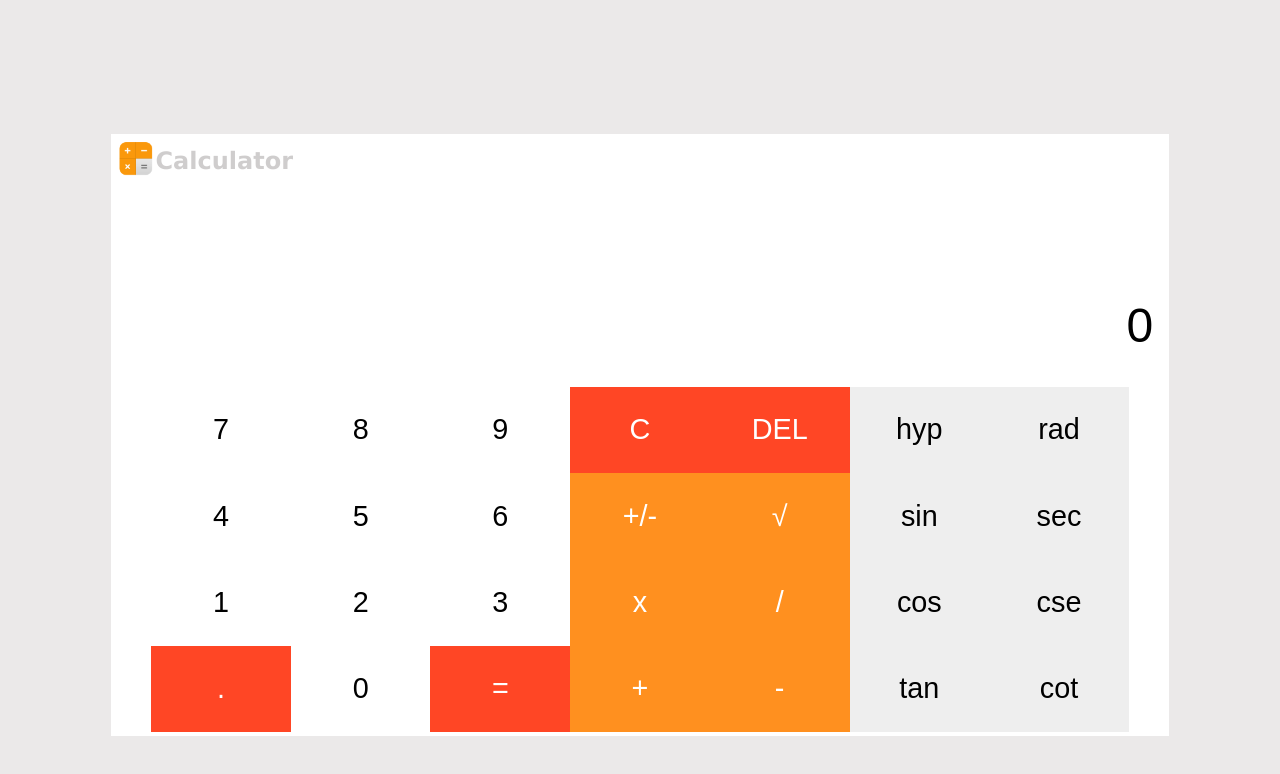
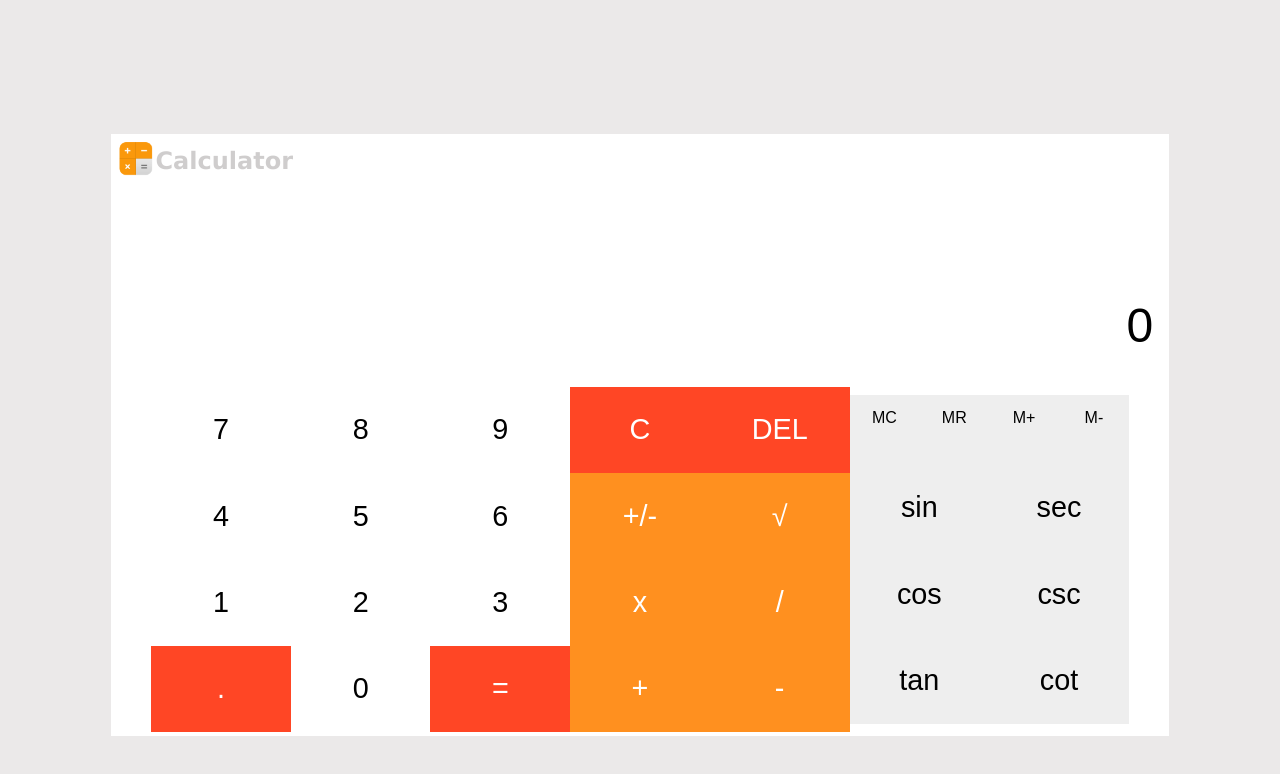
Before and after one commit to vishnucprasad/React-Calculator, a React (Create React App) app: page / in a window 1280 px wide. Shown: the top 774 px of the page. Built offline with nearby package versions, Linux system fonts and the light colour scheme.

Commit message:
Added: Trignometric functions

```diff
--- a/src/component/Calculator/Calculator.css
+++ b/src/component/Calculator/Calculator.css
@@ -111,6 +111,21 @@ body {
 
 .buttons .advancedButtons .scientificButton:focus,
 .buttons .advancedButtons .scientificButton:hover {
+  background: #fff;
+}
+
+.buttons .advancedButtons .memoryButton {
+  background: #eee;
+  border: 0;
+  color: #000;
+  width: 25%;
+  font-size: 100%;
+  padding-top: 5%;
+  padding-bottom: 20%;
+}
+
+.buttons .advancedButtons .memoryButton:focus,
+.buttons .advancedButtons .memoryButton:hover {
   background: #fff;
 }
 
--- a/src/component/Calculator/Calculator.js
+++ b/src/component/Calculator/Calculator.js
@@ -118,6 +118,32 @@ export class Calculator extends Component {
     this.setState({
       input: result,
       oldValue: result,
+    });
+  };
+
+  handleTrignometry = (operatorClicked) => {
+    const { input } = this.state;
+    let result = 0;
+    let value = parseFloat(input);
+    if (operatorClicked === "sin") {
+      result = Math.sin((value * Math.PI) / 180);
+    } else if (operatorClicked === "cos") {
+      result = Math.cos((value * Math.PI) / 180);
+    } else if (operatorClicked === "tan") {
+      result = Math.tan((value * Math.PI) / 180);
+    } else if (operatorClicked === "sec") {
+      result = 1 / Math.sin((value * Math.PI) / 180);
+    } else if (operatorClicked === "csc") {
+      result = 1 / Math.cos((value * Math.PI) / 180);
+    } else if (operatorClicked === "cot") {
+      result = 1 / Math.tan((value * Math.PI) / 180);
+    }
+
+    this.setState({
+      input: `${result}`,
+      oldValue: `${result}`,
+      isOperatorClicked: true,
+      operationPerformed: `${operatorClicked}(${value})`,
     });
   };
 
@@ -319,20 +345,72 @@ export class Calculator extends Component {
             </div>
             <div className="advancedButtons">
               <div className="firstRow">
-                <input className="scientificButton" type="button" value="hyp" />
-                <input className="scientificButton" type="button" value="rad" />
+                <input
+                  className="memoryButton"
+                  type="button"
+                  onClick={() => this.handleTrignometry("hyp")}
+                  value="MC"
+                />
+                <input
+                  className="memoryButton"
+                  onClick={() => this.handleTrignometry("rad")}
+                  type="button"
+                  value="MR"
+                />
+                <input
+                  className="memoryButton"
+                  type="button"
+                  onClick={() => this.handleTrignometry("hyp")}
+                  value="M+"
+                />
+                <input
+                  className="memoryButton"
+                  onClick={() => this.handleTrignometry("rad")}
+                  type="button"
+                  value="M-"
+                />
               </div>
               <div className="secondRow">
-                <input className="scientificButton" type="button" value="sin" />
-                <input className="scientificButton" type="button" value="sec" />
+                <input
+                  className="scientificButton"
+                  onClick={() => this.handleTrignometry("sin")}
+                  type="button"
+                  value="sin"
+                />
+                <input
+                  className="scientificButton"
+                  onClick={() => this.handleTrignometry("sec")}
+                  type="button"
+                  value="sec"
+                />
               </div>
               <div className="thirdRow">
-                <input className="scientificButton" type="button" value="cos" />
-                <input className="scientificButton" type="button" value="cse" />
+                <input
+                  className="scientificButton"
+                  onClick={() => this.handleTrignometry("cos")}
+                  type="button"
+                  value="cos"
+                />
+                <input
+                  className="scientificButton"
+                  onClick={() => this.handleTrignometry("csc")}
+                  type="button"
+                  value="csc"
+                />
               </div>
               <div className="fourthRow">
-                <input className="scientificButton" type="button" value="tan" />
-                <input className="scientificButton" type="button" value="cot" />
+                <input
+                  className="scientificButton"
+                  onClick={() => this.handleTrignometry("tan")}
+                  type="button"
+                  value="tan"
+                />
+                <input
+                  className="scientificButton"
+                  onClick={() => this.handleTrignometry("cot")}
+                  type="button"
+                  value="cot"
+                />
               </div>
             </div>
           </div>
```
Also changed, not shown: public/manifest.json.
